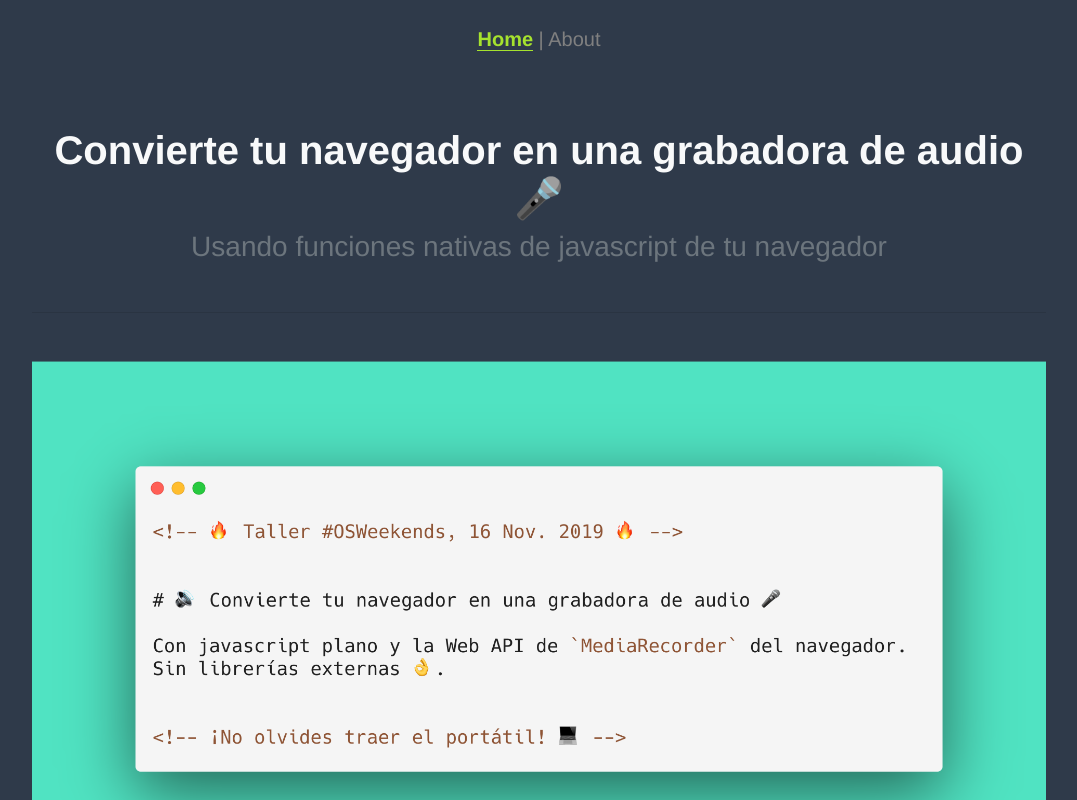
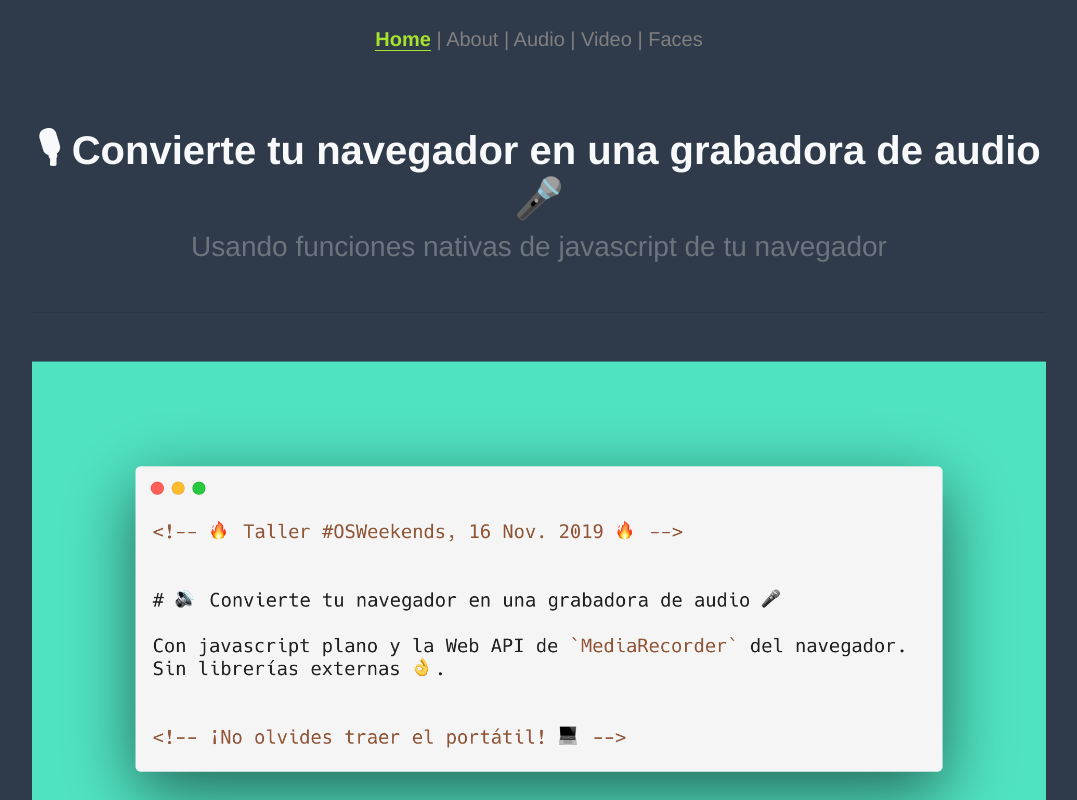
Before and after one commit to baumannzone/browser-audio-recorder-workshop, a Vue app: page / in a window 1280 px wide. Shown: the top 800 px of the page, without its empty margins (101-1178 px from the left). Built offline with nearby package versions, Linux system fonts and the light colour scheme.

Commit message:
Añadir views

```diff
--- a/src/components/BaseNavigationBar.vue
+++ b/src/components/BaseNavigationBar.vue
@@ -3,6 +3,12 @@
     <router-link to="/">Home</router-link>
     |
     <router-link to="/about">About</router-link>
+    |
+    <router-link to="/audio">Audio</router-link>
+    |
+    <router-link to="/video">Video</router-link>
+    |
+    <router-link to="/faces">Faces</router-link>
   </div>
 </template>
 
--- a/src/router/index.js
+++ b/src/router/index.js
@@ -5,7 +5,10 @@ Vue.use(VueRouter)
 
 const routeOptions = [
   { path: '/', name: 'Home' },
-  { path: '/about', name: 'About' }
+  { path: '/about', name: 'About' },
+  { path: '/audio', name: 'Audio' },
+  { path: '/video', name: 'Video' },
+  { path: '/faces', name: 'FaceDetection' }
 ]
 
 const routes = routeOptions.map(r => {
--- /dev/null
+++ b/src/views/Audio/Index.vue
@@ -0,0 +1,15 @@
+<template>
+  <div>
+    Hola
+  </div>
+</template>
+
+<script>
+export default {
+
+}
+</script>
+
+<style scoped>
+
+</style>
--- /dev/null
+++ b/src/views/FaceDetection/Index.vue
@@ -0,0 +1,15 @@
+<template>
+  <div>
+    Hola
+  </div>
+</template>
+
+<script>
+export default {
+
+}
+</script>
+
+<style scoped>
+
+</style>
--- a/src/views/Home/Index.vue
+++ b/src/views/Home/Index.vue
@@ -1,7 +1,7 @@
 <template>
   <div class="home text-light">
     <BaseHeaderTitle
-      title="Convierte tu navegador en una grabadora de audio 🎤"
+      title="🎙 Convierte tu navegador en una grabadora de audio 🎤"
       subtitle="Usando funciones nativas de javascript de tu navegador"
     >
     </BaseHeaderTitle>
--- /dev/null
+++ b/src/views/Video/Index.vue
@@ -0,0 +1,15 @@
+<template>
+  <div>
+    Hola
+  </div>
+</template>
+
+<script>
+export default {
+
+}
+</script>
+
+<style scoped>
+
+</style>
```
